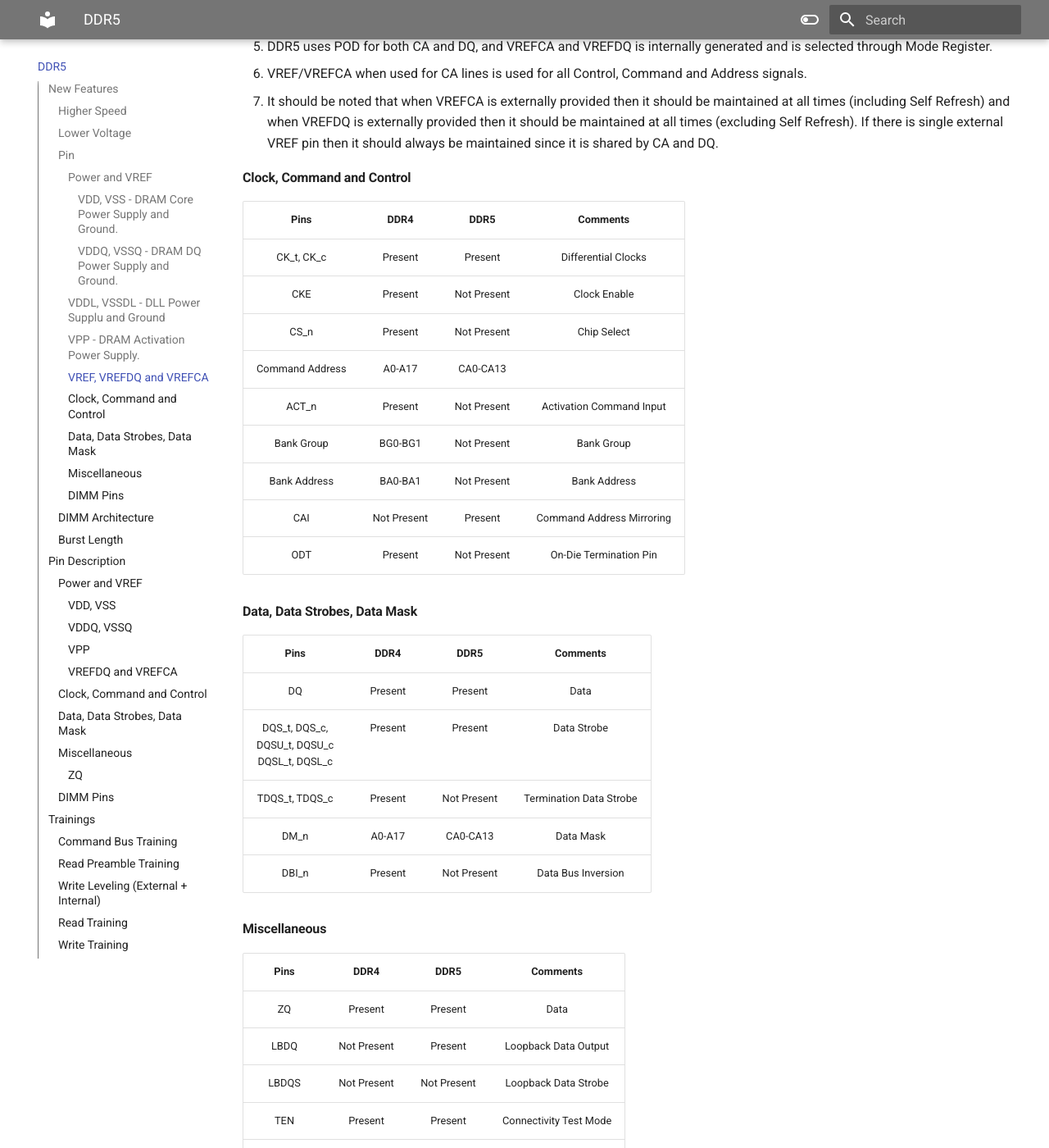
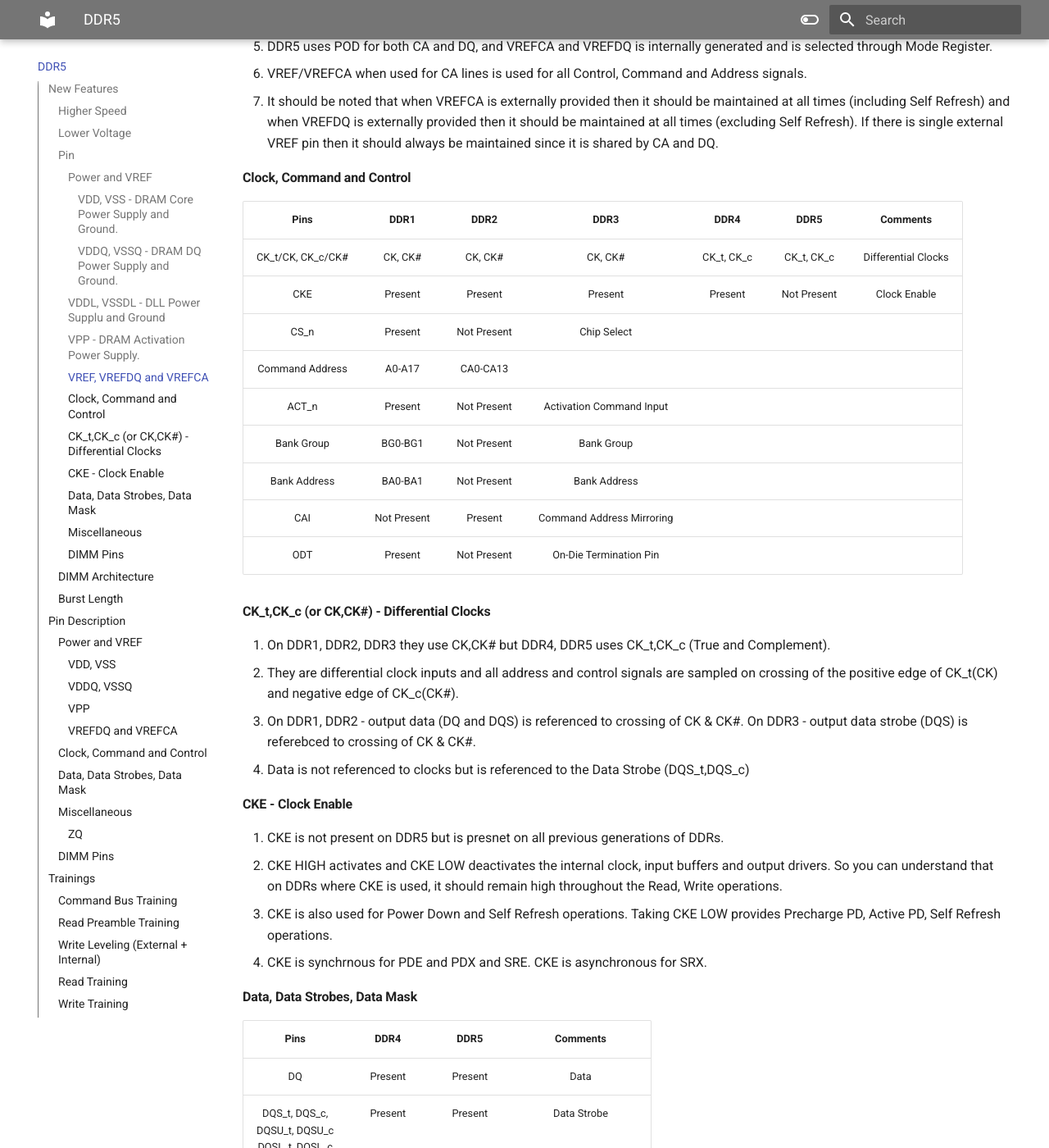
Before and after one commit to shingaridavesh/memoryandarchitecture, an MkDocs documentation site: the page built from docs/DDR5.md, in a window 1280 px wide and 1400 px high, scrolled down 2200 px. Shown: the whole window at 82% size. Built offline with MkDocs 1.6.1 and Material for MkDocs 9.7.7, drawn with Linux system fonts in a browser that asks for light colours.

Commit message:
Update DDR5.md

```diff
--- a/docs/DDR5.md
+++ b/docs/DDR5.md
@@ -51,10 +51,10 @@ Following image shows the Core vs IO block on DDR4
 7. It should be noted that when VREFCA is externally provided then it should be maintained at all times (including Self Refresh) and when VREFDQ is externally provided then it should be maintained at all times (excluding Self Refresh). If there is single external VREF pin then it should always be maintained since it is shared by CA and DQ.
 
 ####Clock, Command and Control
-|  Pins  |      DDR4      |   DDR5    |   Comments    |
-| :--------: |:-------------:| :---------:|:---------:|
-| CK_t, CK_c  | Present |     Present | Differential Clocks |
-| CKE |   Present    |       Not Present | Clock Enable |
+|  Pins  |      DDR1      |   DDR2    |      DDR3      |      DDR4      |   DDR5    |   Comments    |
+| :--------: |:-------------:| :---------:| :---------:| :--------: | :-------------:| :---------:|
+| CK_t/CK, CK_c/CK#  | CK, CK# | CK, CK# | CK, CK# | CK_t, CK_c| CK_t, CK_c | Differential Clocks |
+| CKE | Present | Present | Present | Present | Not Present | Clock Enable |
 | CS_n | Present |     Not Present | Chip Select |
 | Command Address |   A0-A17    |      CA0-CA13 |  |
 | ACT_n |   Present    |      Not Present | Activation Command Input |
@@ -62,6 +62,18 @@ Following image shows the Core vs IO block on DDR4
 | Bank Address | BA0-BA1 |     Not Present | Bank Address |
 | CAI | Not Present |     Present | Command Address Mirroring |
 | ODT | Present |     Not Present | On-Die Termination Pin |
+
+####CK_t,CK_c (or CK,CK#) - Differential Clocks
+1. On DDR1, DDR2, DDR3 they use CK,CK# but DDR4, DDR5 uses CK_t,CK_c (True and Complement).
+2. They are differential clock inputs and all address and control signals are sampled on crossing of the positive edge of CK_t(CK) and negative edge of CK_c(CK#).
+3. On DDR1, DDR2 - output data (DQ and DQS) is referenced to crossing of CK & CK#. On DDR3 - output data strobe (DQS) is referebced to crossing of CK & CK#.
+4. Data is not referenced to clocks but is referenced to the Data Strobe (DQS_t,DQS_c)
+
+####CKE - Clock Enable
+1. CKE is not present on DDR5 but is presnet on all previous generations of DDRs.
+2. CKE HIGH activates and CKE LOW deactivates the internal clock, input buffers and output drivers. So you can understand that on DDRs where CKE is used, it should remain high throughout the Read, Write operations.
+3. CKE is also used for Power Down and Self Refresh operations. Taking CKE LOW provides Precharge PD, Active PD, Self Refresh operations.
+4. CKE is synchrnous for PDE and PDX and SRE. CKE is asynchronous for SRX.
 
 ####Data, Data Strobes, Data Mask
 |  Pins  |      DDR4      |   DDR5    |   Comments    |
```
